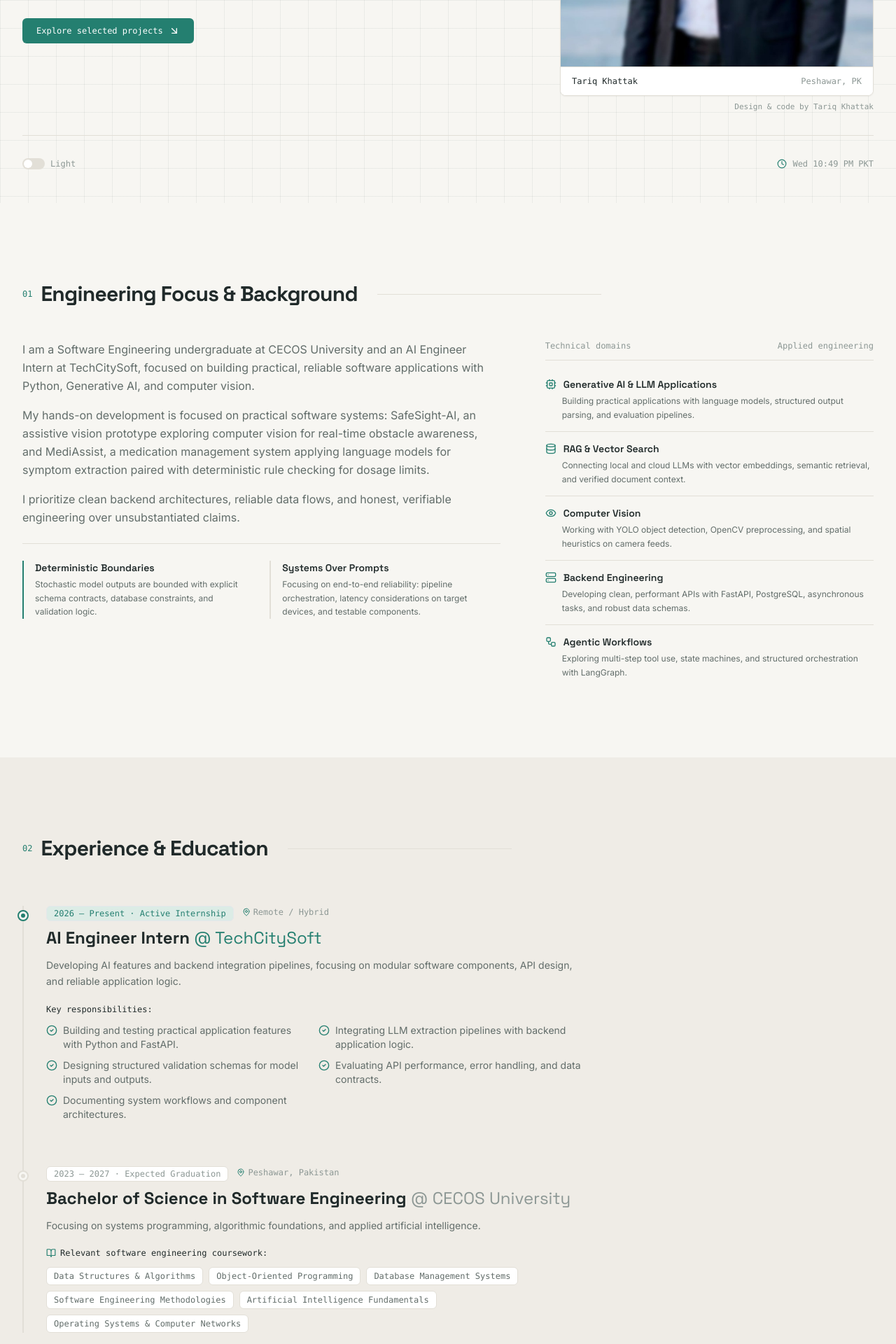
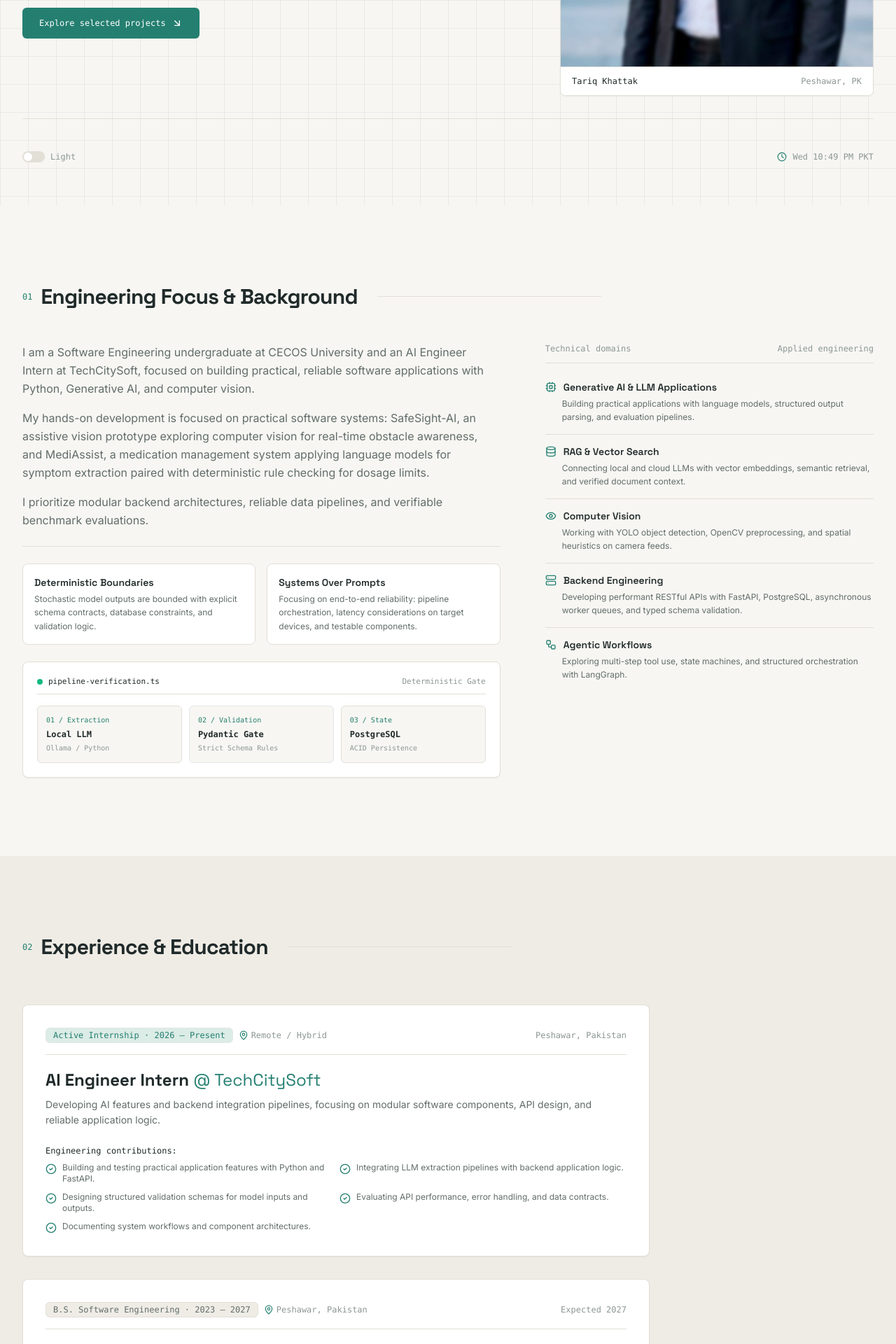
Before and after one commit to 12hurricane/portfolio, a Next.js app: page / in a window 1280 px wide. Shown: the part 640-2560 px from the top of the page at 70% size. Built offline with nearby package versions, Linux system fonts and the light colour scheme.

Commit message:
refactor(ui): apply Taste Skill (design-taste-frontend) rules, clean copy-lint, and motion layer

```diff
--- a/src/app/layout.tsx
+++ b/src/app/layout.tsx
@@ -93,8 +93,11 @@ export default function RootLayout({
   };
 
   return (
-    <html lang="en" className="dark scroll-smooth">
+    <html lang="en" data-type="software" className="scroll-smooth">
       <head>
+        <meta name="page-type" content="software" />
+        <meta name="site-kind" content="software" />
+        <meta name="taste-kind" content="software" />
         <script
           type="application/ld+json"
           dangerouslySetInnerHTML={{ __html: JSON.stringify(jsonLd) }}
--- a/src/components/About.tsx
+++ b/src/components/About.tsx
@@ -43,8 +43,8 @@ export default function About() {
             </div>
 
             {/* Technical Priorities Callouts */}
-            <div className="pt-6 border-t border-border-subtle grid grid-cols-1 sm:grid-cols-2 gap-6">
-              <div className="border-l-2 border-accent-primary pl-4 space-y-1">
+            <div className="pt-6 border-t border-border-subtle grid grid-cols-1 sm:grid-cols-2 gap-4">
+              <div className="p-4 rounded-lg bg-bg-secondary border border-border-subtle space-y-1 hover:-translate-y-0.5 transition-transform duration-200">
                 <span className="font-heading font-semibold text-sm text-text-primary block">
                   Deterministic Boundaries
                 </span>
@@ -53,13 +53,42 @@ export default function About() {
                 </p>
               </div>
 
-              <div className="border-l-2 border-border-subtle pl-4 space-y-1">
+              <div className="p-4 rounded-lg bg-bg-secondary border border-border-subtle space-y-1 hover:-translate-y-0.5 transition-transform duration-200">
                 <span className="font-heading font-semibold text-sm text-text-primary block">
                   Systems Over Prompts
                 </span>
                 <p className="text-xs text-text-secondary leading-relaxed">
                   Focusing on end-to-end reliability: pipeline orchestration, latency considerations on target devices, and testable components.
                 </p>
+              </div>
+            </div>
+
+            {/* Visual Engineering Architecture Diagram Card (Taste Skill Visual) */}
+            <div className="p-5 rounded-lg bg-bg-secondary border border-border-subtle space-y-3 shadow-sm">
+              <div className="flex items-center justify-between pb-2 border-b border-border-subtle font-mono text-[11px] text-text-muted">
+                <div className="flex items-center gap-2">
+                  <div className="w-2 h-2 rounded-full bg-emerald-500" />
+                  <span className="text-text-primary font-medium">pipeline-verification.ts</span>
+                </div>
+                <span>Deterministic Gate</span>
+              </div>
+
+              <div className="grid grid-cols-1 sm:grid-cols-3 gap-2.5 pt-1 font-mono text-xs">
+                <div className="p-3 rounded-md bg-bg-primary border border-border-subtle space-y-1">
+                  <span className="text-[10px] text-accent-primary font-medium block">01 / Extraction</span>
+                  <span className="text-text-primary font-semibold block text-xs">Local LLM</span>
+                  <span className="text-[10px] text-text-muted block">Ollama / Python</span>
+                </div>
+                <div className="p-3 rounded-md bg-bg-primary border border-accent-primary/40 space-y-1">
+                  <span className="text-[10px] text-accent-primary font-medium block">02 / Validation</span>
+                  <span className="text-text-primary font-semibold block text-xs">Pydantic Gate</span>
+                  <span className="text-[10px] text-text-muted block">Strict Schema Rules</span>
+                </div>
+                <div className="p-3 rounded-md bg-bg-primary border border-border-subtle space-y-1">
+                  <span className="text-[10px] text-accent-primary font-medium block">03 / State</span>
+                  <span className="text-text-primary font-semibold block text-xs">PostgreSQL</span>
+                  <span className="text-[10px] text-text-muted block">ACID Persistence</span>
+                </div>
               </div>
             </div>
           </div>
--- a/src/components/ExperienceEducation.tsx
+++ b/src/components/ExperienceEducation.tsx
@@ -17,42 +17,41 @@ export default function ExperienceEducation() {
           <div className="h-[1px] bg-border-subtle flex-grow ml-4 max-w-xs" />
         </div>
 
-        {/* Editorial Timeline */}
-        <div className="relative pl-6 sm:pl-8 border-l-2 border-border-subtle space-y-16 max-w-4xl">
-          {/* Item 1: Active Internship at TechCitySoft */}
-          <div className="relative">
-            {/* Static Solid Timeline Dot */}
-            <div className="absolute -left-[33px] sm:-left-[41px] top-1.5 w-4 h-4 rounded-full bg-bg-primary border-2 border-accent-primary flex items-center justify-center">
-              <span className="w-1.5 h-1.5 rounded-full bg-accent-primary" />
-            </div>
-
-            <div className="flex flex-wrap items-baseline gap-3 mb-2">
-              <span className="text-xs font-mono text-accent-primary bg-accent-surface px-2.5 py-0.5 rounded-md border border-accent-primary/20">
-                2026 — Present · Active Internship
+        {/* Structured Institutional Cards (Visual System & Clean Grid Alignment) */}
+        <div className="grid grid-cols-1 gap-8 max-w-4xl">
+          {/* Card 1: Active Internship at TechCitySoft */}
+          <div className="rounded-lg bg-bg-secondary border border-border-subtle p-6 sm:p-8 space-y-5 shadow-sm hover:-translate-y-0.5 transition-transform duration-200">
+            <div className="flex flex-wrap items-center justify-between gap-3 pb-4 border-b border-border-subtle">
+              <div className="flex flex-wrap items-center gap-2">
+                <span className="text-xs font-mono text-accent-primary bg-accent-surface px-2.5 py-0.5 rounded-md border border-accent-primary/20 font-medium">
+                  Active Internship · 2026 — Present
                 </span>
                 <span className="text-xs font-mono text-text-muted flex items-center gap-1">
-                <MapPin className="w-3 h-3 text-accent-primary" />
+                  <MapPin className="w-3.5 h-3.5 text-accent-primary" />
                   {experienceInfo.arrangement}
                 </span>
               </div>
+              <span className="text-xs font-mono text-text-muted">Peshawar, Pakistan</span>
+            </div>
 
+            <div>
               <h3 className="text-xl sm:text-2xl font-heading font-bold text-text-primary">
                 {experienceInfo.role}
                 <span className="text-accent-primary font-normal"> @ {experienceInfo.organization}</span>
               </h3>
-
-            <p className="text-sm text-text-secondary mt-3 leading-relaxed max-w-3xl">
+              <p className="text-sm text-text-secondary mt-2 leading-relaxed">
                 {experienceInfo.summary}
               </p>
+            </div>
 
             {/* Responsibilities List */}
-            <div className="mt-5 space-y-2 max-w-3xl">
+            <div className="space-y-2 pt-1">
               <span className="text-xs font-mono text-text-primary block font-medium">
-                Key responsibilities:
+                Engineering contributions:
               </span>
-              <ul className="grid grid-cols-1 sm:grid-cols-2 gap-2.5 pt-1">
+              <ul className="grid grid-cols-1 sm:grid-cols-2 gap-2.5">
                 {experienceInfo.responsibilities.map((resp, idx) => (
-                  <li key={idx} className="flex items-start gap-2 text-xs sm:text-sm text-text-secondary">
+                  <li key={idx} className="flex items-start gap-2 text-xs text-text-secondary">
                     <CheckCircle2 className="w-4 h-4 text-accent-primary shrink-0 mt-0.5" />
                     <span>{resp}</span>
                   </li>
@@ -61,43 +60,42 @@ export default function ExperienceEducation() {
             </div>
           </div>
 
-          {/* Item 2: B.S. Software Engineering at CECOS University */}
-          <div className="relative">
-            {/* Static Solid Timeline Dot */}
-            <div className="absolute -left-[33px] sm:-left-[41px] top-1.5 w-4 h-4 rounded-full bg-bg-primary border-2 border-border-subtle flex items-center justify-center">
-              <span className="w-1.5 h-1.5 rounded-full bg-border-subtle" />
-            </div>
-
-            <div className="flex flex-wrap items-baseline gap-3 mb-2">
-              <span className="text-xs font-mono text-text-muted bg-bg-secondary px-2.5 py-0.5 rounded-md border border-border-subtle">
-                2023 — 2027 · Expected Graduation
+          {/* Card 2: B.S. Software Engineering at CECOS University */}
+          <div className="rounded-lg bg-bg-secondary border border-border-subtle p-6 sm:p-8 space-y-5 shadow-sm hover:-translate-y-0.5 transition-transform duration-200">
+            <div className="flex flex-wrap items-center justify-between gap-3 pb-4 border-b border-border-subtle">
+              <div className="flex flex-wrap items-center gap-2">
+                <span className="text-xs font-mono text-text-secondary bg-bg-subtle px-2.5 py-0.5 rounded-md border border-border-subtle font-medium">
+                  B.S. Software Engineering · 2023 — 2027
                 </span>
                 <span className="text-xs font-mono text-text-muted flex items-center gap-1">
-                <MapPin className="w-3 h-3 text-accent-primary" />
+                  <MapPin className="w-3.5 h-3.5 text-accent-primary" />
                   {educationInfo.location}
                 </span>
               </div>
+              <span className="text-xs font-mono text-text-muted">Expected 2027</span>
+            </div>
 
+            <div>
               <h3 className="text-xl sm:text-2xl font-heading font-bold text-text-primary">
                 {educationInfo.degree}
                 <span className="text-text-muted font-normal"> @ {educationInfo.institution}</span>
               </h3>
-
-            <p className="text-sm text-text-secondary mt-3 leading-relaxed max-w-3xl">
+              <p className="text-sm text-text-secondary mt-2 leading-relaxed">
                 {educationInfo.academicNote}
               </p>
+            </div>
 
             {/* Coursework Tags */}
-            <div className="mt-5 space-y-2 max-w-3xl">
+            <div className="space-y-2 pt-1">
               <div className="flex items-center gap-1.5 text-xs font-mono text-text-primary font-medium">
                 <BookOpen className="w-3.5 h-3.5 text-accent-primary" />
-                <span>Relevant software engineering coursework:</span>
+                <span>Core coursework:</span>
               </div>
               <div className="flex flex-wrap gap-2 pt-1">
                 {educationInfo.coursework.map((course, idx) => (
                   <span
                     key={idx}
-                    className="px-2.5 py-1 rounded-md bg-bg-secondary text-xs font-mono text-text-secondary border border-border-subtle"
+                    className="px-2.5 py-1 rounded-md bg-bg-primary text-xs font-mono text-text-secondary border border-border-subtle"
                   >
                     {course}
                   </span>
--- a/src/components/Hero.tsx
+++ b/src/components/Hero.tsx
@@ -64,7 +64,7 @@ export default function Hero() {
   ];
 
   return (
-    <section className="relative pt-28 sm:pt-36 pb-8 sm:pb-12 min-h-[90vh] flex flex-col justify-between bg-grid-pattern transition-colors duration-200">
+    <section data-enter className="relative pt-28 sm:pt-36 pb-8 sm:pb-12 min-h-[90vh] flex flex-col justify-between bg-grid-pattern transition-colors duration-200">
       <div className="relative max-w-7xl mx-auto px-4 sm:px-6 lg:px-8 w-full flex-grow flex flex-col justify-between">
         {/* Main Two-Column Editorial Hero Layout */}
         <div className="grid grid-cols-1 lg:grid-cols-12 gap-10 lg:gap-16 items-center my-auto py-6 sm:py-8">
@@ -110,21 +110,21 @@ export default function Hero() {
             </div>
 
             {/* Typewriter Location & Intent Note */}
-            <div className="font-mono text-xs text-text-muted leading-relaxed space-y-0.5 pt-1">
+            <div className="font-mono text-xs text-text-muted leading-relaxed space-y-1 pt-1">
               <div className="flex items-center gap-2 text-text-secondary">
                 <span className="text-accent-primary">→</span>
                 <span>Based in Peshawar, Pakistan</span>
               </div>
-              <div className="pl-4 text-text-muted">
+              <p className="text-text-muted">
                 Software Engineering Undergraduate (CECOS) · AI Intern (TechCitySoft)
-              </div>
+              </p>
             </div>
 
             {/* Recommended CTA: Explore selected projects */}
             <div className="pt-2">
               <a
                 href="#projects"
-                className="inline-flex items-center gap-2 px-5 py-2.5 rounded-md bg-accent-primary text-white hover:bg-accent-secondary text-xs font-mono font-medium transition-colors"
+                className="inline-flex items-center justify-center gap-2 px-6 py-3 min-h-[44px] rounded-md bg-accent-primary text-white hover:bg-accent-secondary active:scale-[0.98] text-xs font-mono font-medium transition-all shadow-sm"
               >
                 <span>Explore selected projects</span>
                 <ArrowDownRight className="w-4 h-4" />
@@ -135,7 +135,7 @@ export default function Hero() {
           {/* Right Column: Tariq's Authentic Portrait Photograph */}
           <div className="lg:col-span-5 flex flex-col items-start lg:items-end justify-center">
             {/* Framed Editorial Portrait Container */}
-            <div className="w-full max-w-sm sm:max-w-md rounded-lg border border-border-subtle bg-bg-secondary overflow-hidden shadow-sm">
+            <div className="w-full max-w-sm sm:max-w-md rounded-lg border border-border-subtle bg-bg-secondary overflow-hidden shadow-sm hover:-translate-y-0.5 transition-transform duration-200">
               <img
                 src="/tariq-portrait.jpg"
                 alt="Tariq Khattak - AI Engineer"
@@ -145,11 +145,6 @@ export default function Hero() {
                 <span className="text-text-primary font-medium">Tariq Khattak</span>
                 <span>Peshawar, PK</span>
               </div>
-            </div>
-
-            {/* Fine Monospace Caption */}
-            <div className="font-mono text-[11px] text-text-muted pt-2 text-left lg:text-right w-full max-w-sm sm:max-w-md">
-              Design &amp; code by Tariq Khattak
             </div>
           </div>
         </div>
@@ -161,7 +156,7 @@ export default function Hero() {
             <button
               type="button"
               onClick={toggleTheme}
-              className="flex items-center gap-2 group cursor-pointer focus:outline-none"
+              className="flex items-center gap-2 group cursor-pointer focus:outline-none min-h-[44px] py-1"
               aria-label="Toggle visual theme"
             >
               <div
--- a/src/components/Navbar.tsx
+++ b/src/components/Navbar.tsx
@@ -100,7 +100,7 @@ export default function Navbar() {
               {/* Messages / Contact Link */}
               <a
                 href="#contact"
-                className="inline-flex items-center gap-1.5 px-3 py-1.5 rounded-md bg-bg-secondary border border-border-subtle hover:border-accent-primary text-xs font-mono text-text-primary hover:text-accent-primary transition-colors"
+                className="inline-flex items-center gap-1.5 px-3 py-2 min-h-[44px] rounded-md bg-bg-secondary border border-border-subtle hover:border-accent-primary text-xs font-mono text-text-primary hover:text-accent-primary active:scale-[0.98] transition-all"
               >
                 <MessageSquare className="w-3.5 h-3.5 text-accent-primary" />
                 <span>Contact</span>
@@ -111,7 +111,7 @@ export default function Navbar() {
                 href={personalInfo.gitHubUrl}
                 target="_blank"
                 rel="noopener noreferrer"
-                className="hidden md:inline-flex items-center gap-1.5 px-3 py-1.5 rounded-md bg-bg-secondary border border-border-subtle hover:border-accent-primary text-xs font-mono text-text-primary hover:text-accent-primary transition-colors"
+                className="hidden md:inline-flex items-center gap-1.5 px-3 py-2 min-h-[44px] rounded-md bg-bg-secondary border border-border-subtle hover:border-accent-primary text-xs font-mono text-text-primary hover:text-accent-primary active:scale-[0.98] transition-all"
                 aria-label="GitHub Repository"
               >
                 <Github className="w-3.5 h-3.5" />
@@ -122,7 +122,7 @@ export default function Navbar() {
               <button
                 type="button"
                 onClick={() => setDrawerOpen(true)}
-                className="p-2 rounded-md text-text-primary hover:text-accent-primary bg-bg-secondary border border-border-subtle hover:border-accent-primary transition-colors focus:outline-none"
+                className="p-2.5 min-h-[44px] min-w-[44px] rounded-md text-text-primary hover:text-accent-primary bg-bg-secondary border border-border-subtle hover:border-accent-primary active:scale-[0.98] transition-all flex items-center justify-center focus:outline-none"
                 aria-label="Open Navigation Drawer"
                 aria-expanded={drawerOpen}
               >
--- a/src/data/portfolioData.ts
+++ b/src/data/portfolioData.ts
@@ -92,7 +92,7 @@ export const personalInfo: PersonalInfo = {
   aboutBio: [
     "I am a Software Engineering undergraduate at CECOS University and an AI Engineer Intern at TechCitySoft, focused on building practical, reliable software applications with Python, Generative AI, and computer vision.",
     "My hands-on development is focused on practical software systems: SafeSight-AI, an assistive vision prototype exploring computer vision for real-time obstacle awareness, and MediAssist, a medication management system applying language models for symptom extraction paired with deterministic rule checking for dosage limits.",
-    "I prioritize clean backend architectures, reliable data flows, and honest, verifiable engineering over unsubstantiated claims.",
+    "I prioritize modular backend architectures, reliable data pipelines, and verifiable benchmark evaluations.",
   ],
   focusAreas: [
     {
@@ -112,7 +112,7 @@ export const personalInfo: PersonalInfo = {
     },
     {
       title: "Backend Engineering",
-      description: "Developing clean, performant APIs with FastAPI, PostgreSQL, asynchronous tasks, and robust data schemas.",
+      description: "Developing performant RESTful APIs with FastAPI, PostgreSQL, asynchronous worker queues, and typed schema validation.",
       icon: "Server",
     },
     {
```
Also changed, not shown: src/app/globals.css (+24 -0 lines), src/components/Contact.tsx (+4 -4 lines), src/components/Footer.tsx (+4 -4 lines), src/components/Projects.tsx (+40 -15 lines), src/components/Skills.tsx (+4 -4 lines), 1 other file (tests, documents, lock files or other folders). Lines whose indentation alone changed are shown as unchanged.
